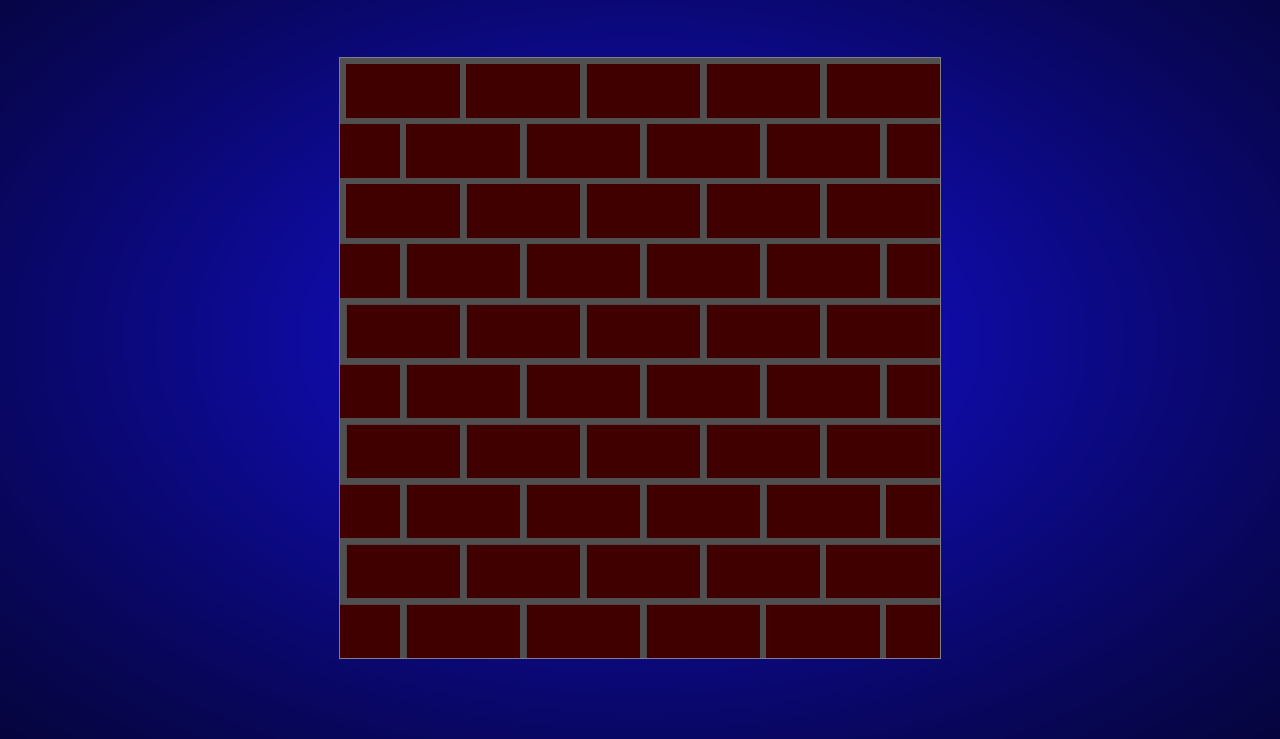
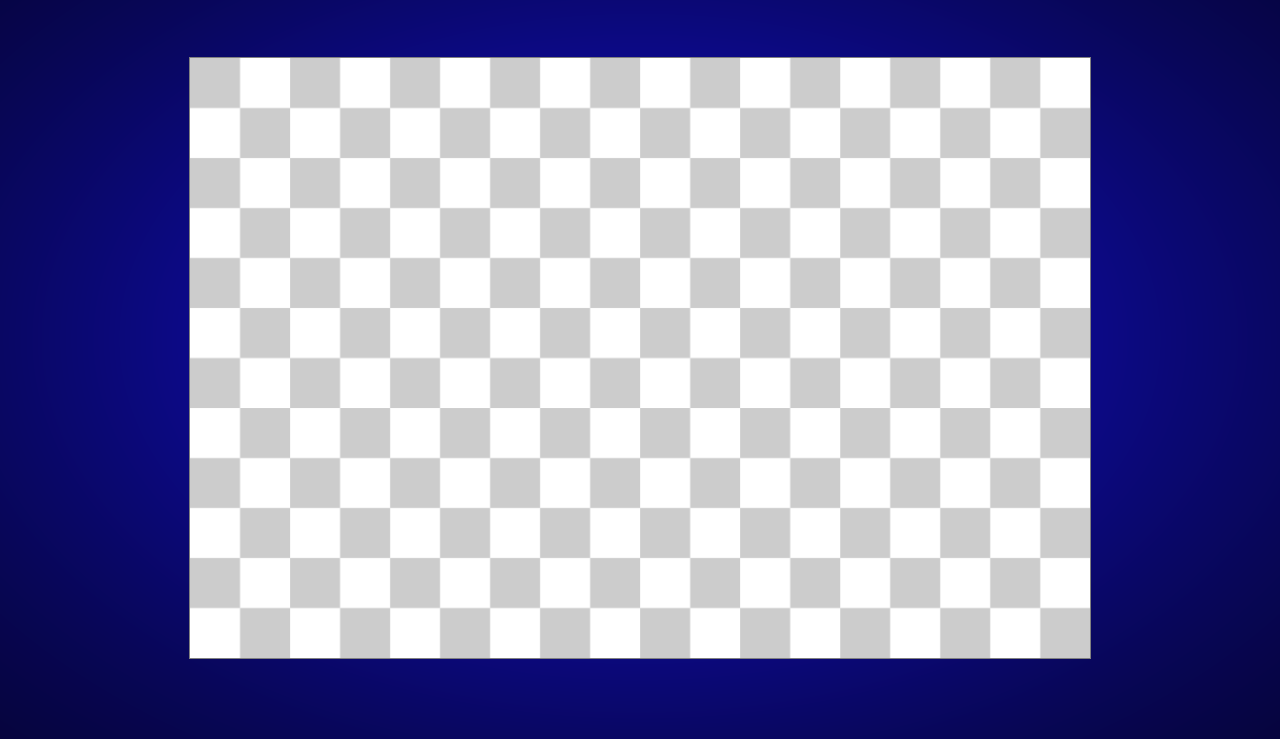
Before and after one commit to marverati/imagegen, a plain HTML site: page index.html in a window 1280 px wide. Shown: the part 61-800 px from the top of the page. Drawn offline with Linux system fonts and the light colour scheme.

Commit message:
Update default code and readme

```diff
--- a/index.html
+++ b/index.html
@@ -5,7 +5,7 @@
 		<meta name="viewport" content="width=device-width,initial-scale=1">
 		<title>Fun with Canvas</title>
 	</head>
-	<body style="background-image: url('img/bluebg.png');">
+	<body style="background-image: url('img/bluebg.png'); background-size: cover;">
 
         <h1 style="margin-bottom: 60px; text-align: center; font-family: 'Courier New'; color: white">
             - Fun with Canvas -</h1>
@@ -18,7 +18,7 @@
         <img id="theBrush" src="img/brush2.png" style="opacity:0; height:1px;" />
 
 
-		<script src="code/wallGenerator.js"></script> <!-- REFERENCE DESIRED SCRIPT HERE -->
+		<script src="code/pythagorasWithMouse.js"></script> <!-- REFERENCE DESIRED SCRIPT HERE -->
 
 	</body>
 
```
Also changed, not shown: 1 other file.
